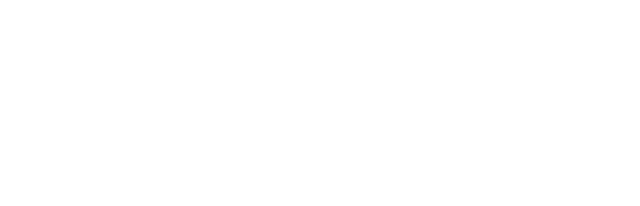
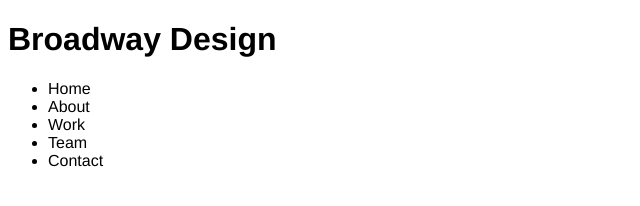
Before and after one commit to ninakeepsmiling/broadway, a plain HTML site: page index.html in a window 1280 px wide. Shown: the whole page, without its empty margins (0-640 px from the left). Drawn offline with Linux system fonts and the light colour scheme; files that its build step writes are made by us from their sources.

Commit message:
Added nav and header to html

```diff
--- a/index.html
+++ b/index.html
@@ -5,6 +5,18 @@
     <title>Broadway</title>
   </head>
   <body>
+    <header>
+      <h1>Broadway Design</h1>
+    </header>
+    <nav>
+      <ul>
+        <li>Home</li>
+        <li>About</li>
+        <li>Work</li>
+        <li>Team</li>
+        <li>Contact</li>
+      </ul>
+    </nav>
 
   </body>
 </html>
```
